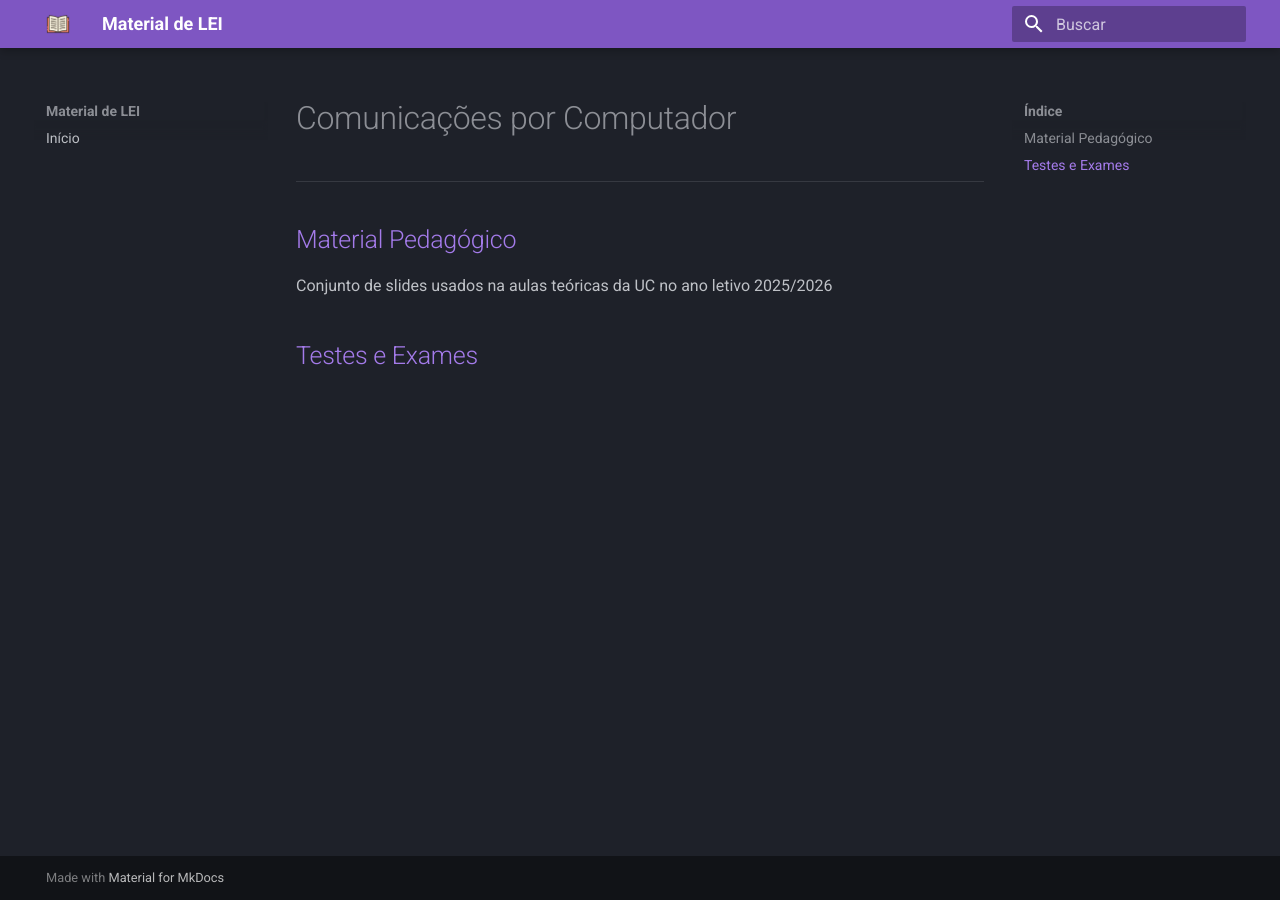
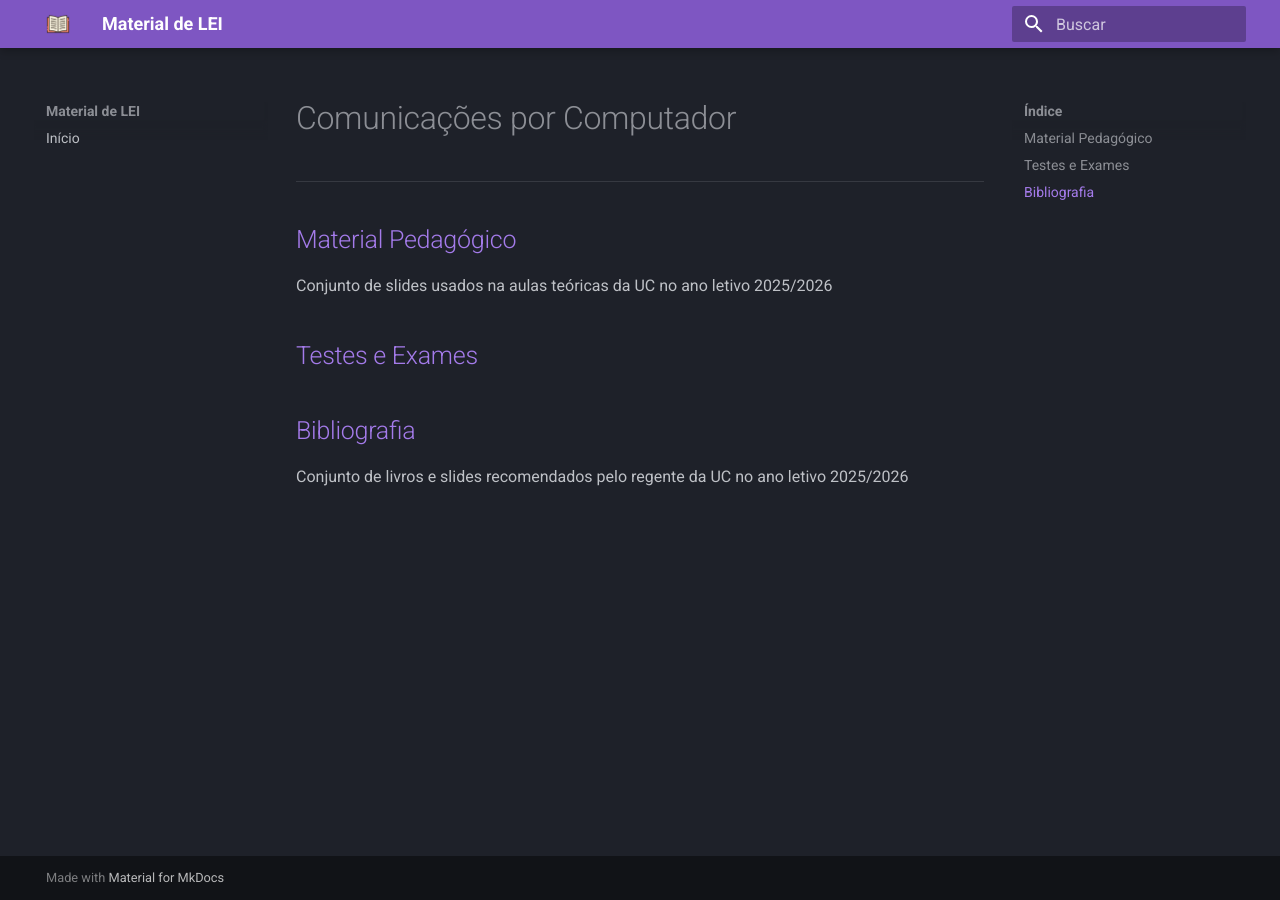
Before and after one commit to eduardo106919/LEI-Material-Estudo, an MkDocs documentation site: the page built from docs/CC/README.md, in a window 1280 px wide. Built offline with MkDocs 1.6.1 and Material for MkDocs 9.7.7, drawn with Linux system fonts in a browser that asks for light colours.

Commit message:
Livro de CC

```diff
--- a/docs/CC/README.md
+++ b/docs/CC/README.md
@@ -6,3 +6,6 @@
 Conjunto de slides usados na aulas teóricas da UC no ano letivo 2025/2026
 
 ## [Testes e Exames](Testes%20e%20Exames/README.md)
+
+## [Bibliografia](Bibliografia/README.md)
+Conjunto de livros e slides recomendados pelo regente da UC no ano letivo 2025/2026
```
Also changed, not shown: docs/CC/Bibliografia/README.md (added, +6 -0 lines).
